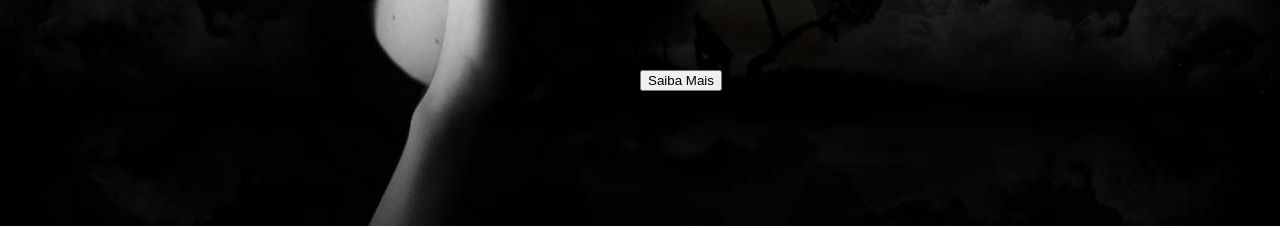
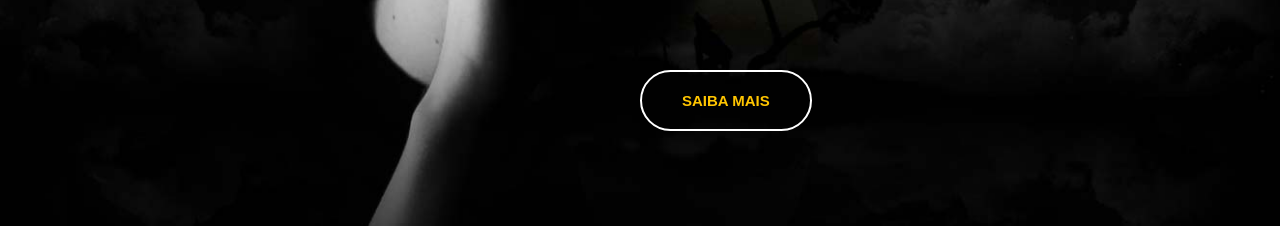
Before and after one commit to costajj/studion, a website: page src/index.html in a window 1280 px wide. Shown: the part 574-802 px from the top of the page. Drawn offline with Linux system fonts and the light colour scheme.

Commit message:
feat(header): implemented head styles

```diff
--- a/src/style.css
+++ b/src/style.css
@@ -124,3 +124,25 @@ ul {
 .slide__copy h2 {
     display: block;
 }
+
+.btn {
+    cursor: pointer;
+    padding: 1.25rem 2.5rem;
+    border: 0.125rem solid #fff;
+    border-radius: 5rem;
+    color: var(--color-primary);
+    background: unset;
+    font-size: 0.9375rem;
+    font-weight: 700;
+    text-transform: uppercase;
+    transition: 0.5s all ease;
+}
+
+.btn:hover,
+.btn:active,
+.btn:focus {
+    border-color: var(--color-primary);
+    background-color: var(--color-primary);
+    color: #fff;
+
+}
```
